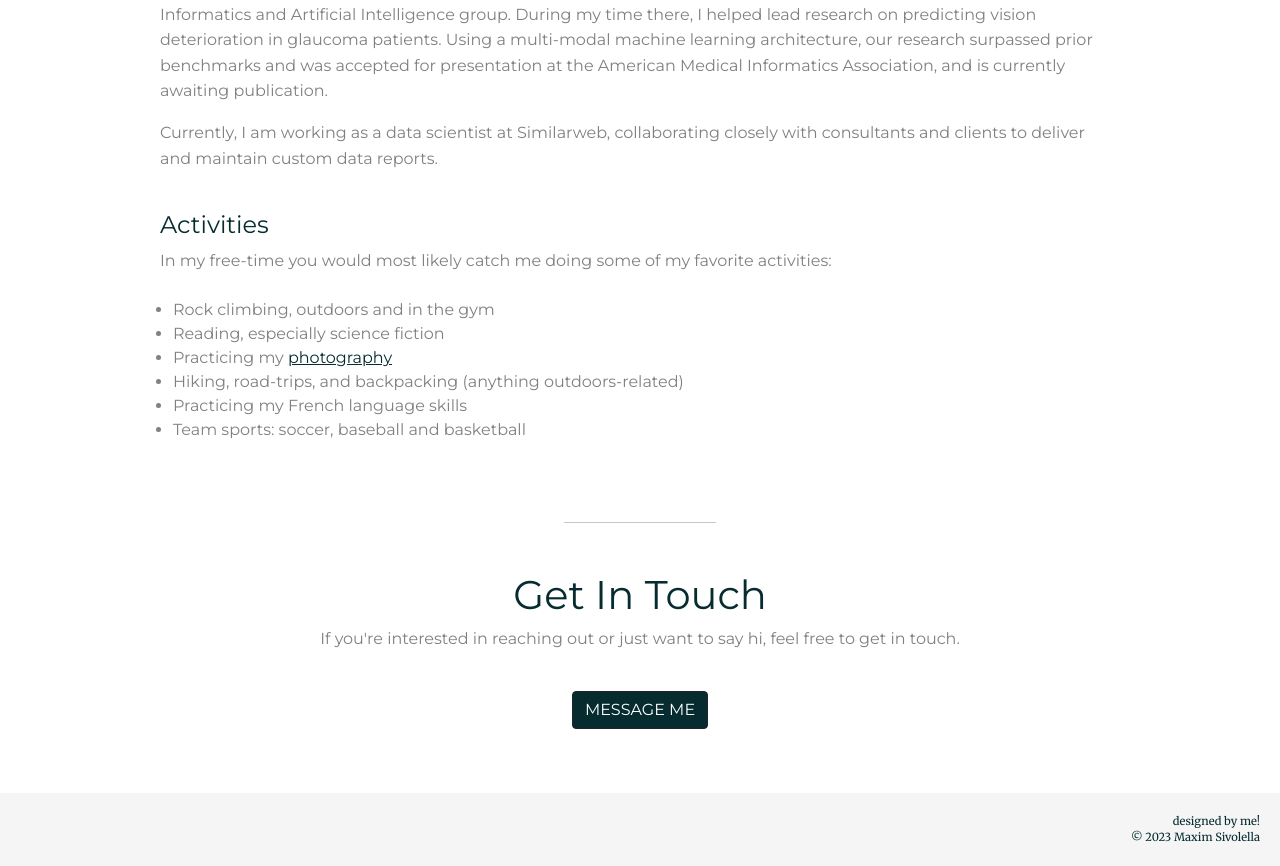
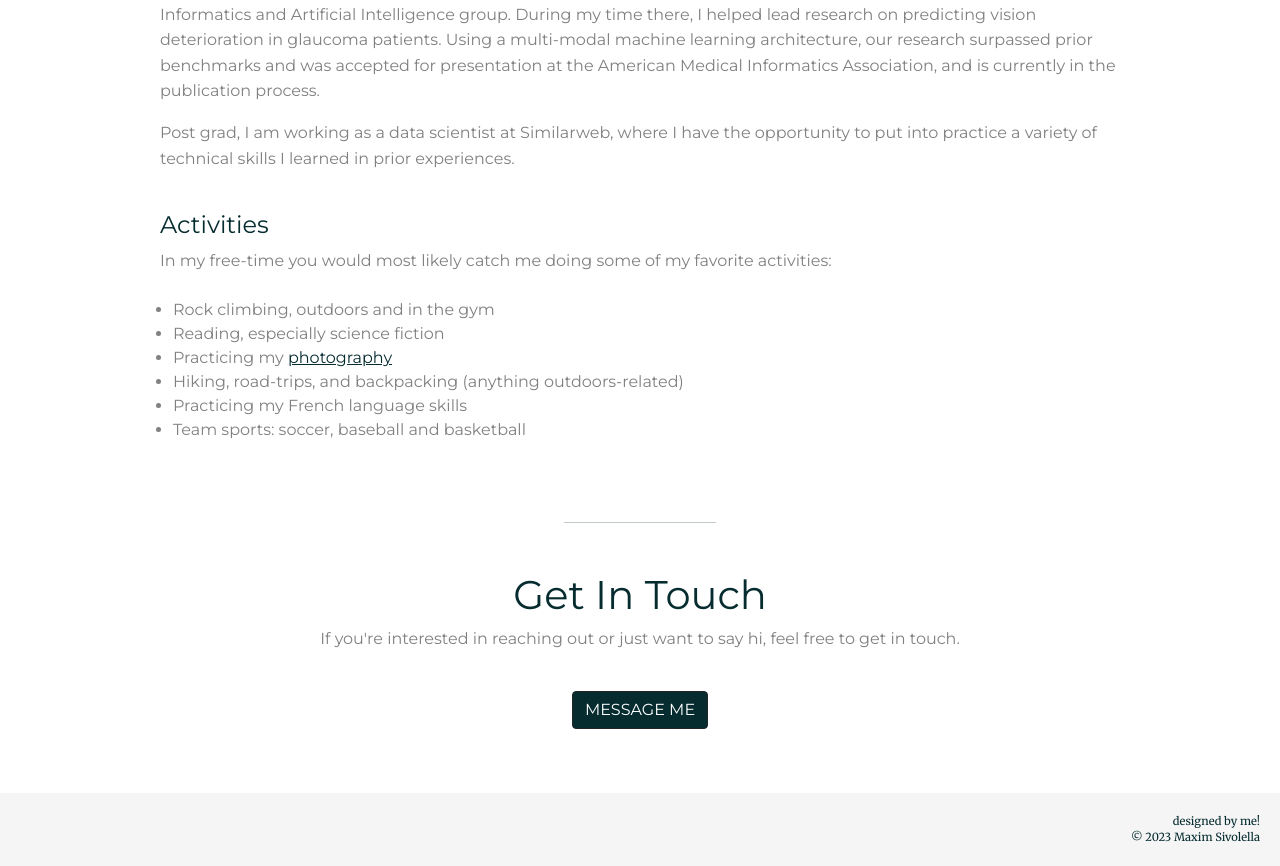
Before and after one commit to MaxSivo/ProfWebsite, a plain HTML site: page index.html in a window 1280 px wide. Shown: the part 2482-3348 px from the top of the page. Drawn offline with nearby package versions, Linux system fonts and the light colour scheme.

Commit message:
added text to main body

```diff
--- a/index.html
+++ b/index.html
@@ -140,11 +140,11 @@
                 data scientist in the Ophthalmic Informatics and Artificial Intelligence group. During my time there, I
                 helped lead research on predicting vision deterioration in glaucoma patients. Using a multi-modal machine
                 learning architecture, our research surpassed prior benchmarks and was accepted for presentation at the
-                American Medical Informatics Association, and is currently awaiting publication.
+                American Medical Informatics Association, and is currently in the publication process.
             </p>
             <p class="description">
-                Currently, I am working as a data scientist at Similarweb, collaborating closely with consultants and clients
-                to deliver and maintain custom data reports.
+                Post grad, I am working as a data scientist at Similarweb, where I have the opportunity to put into practice
+                a variety of technical skills I learned in prior experiences.
             </p>
 
             <br>
```
